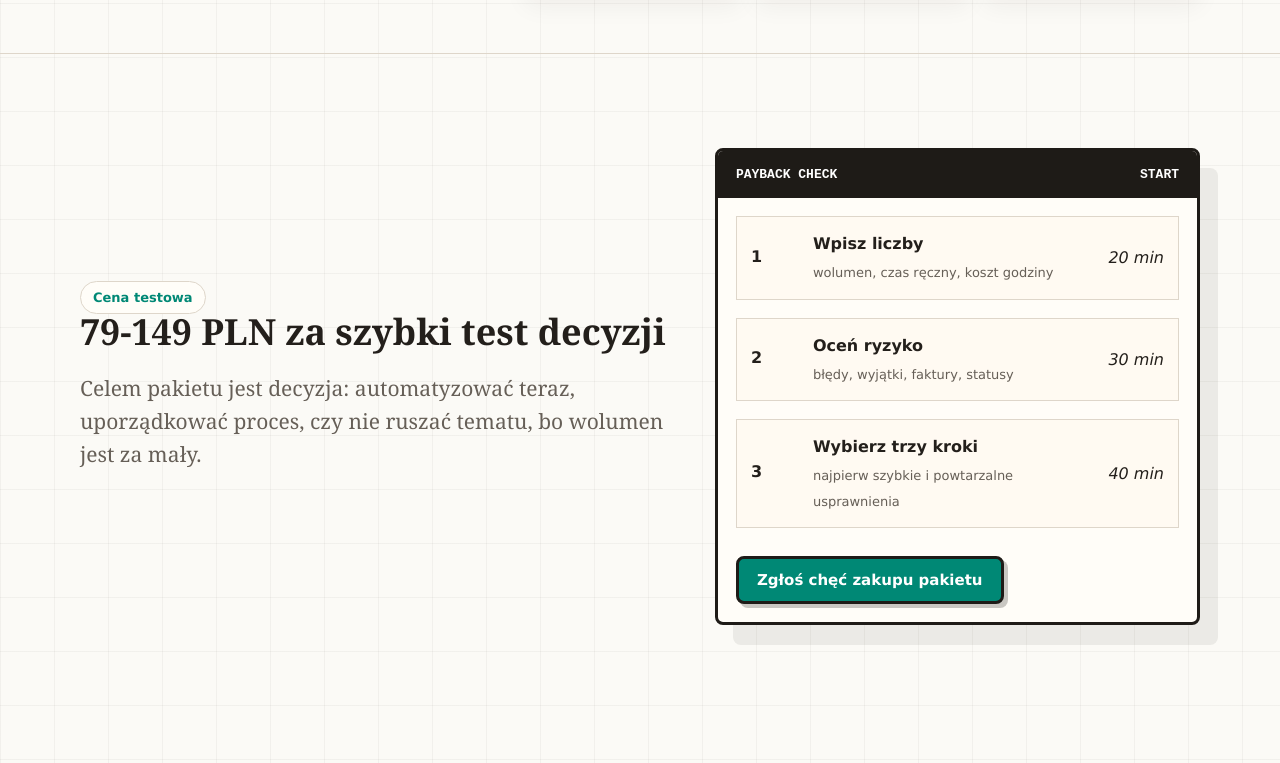
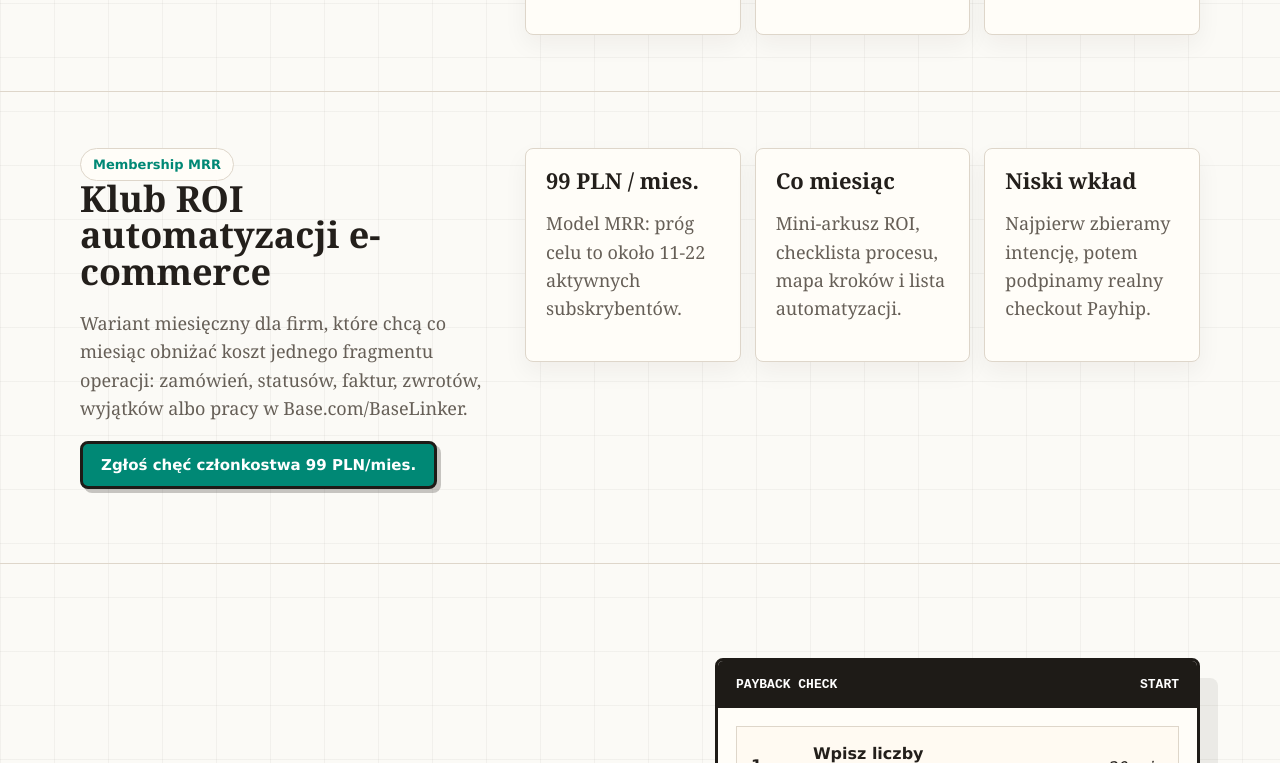
Before and after one commit to itmminfo/itmminfo.github.io, a plain HTML site: page pakiet-roi-automatyzacji-ecommerce/index.html in a window 1280 px wide. Shown: the part 1347-2110 px from the top of the page. Drawn offline with Linux system fonts and the light colour scheme.

Commit message:
Add Klub ROI membership interest path

```diff
--- a/pakiet-roi-automatyzacji-ecommerce/index.html
+++ b/pakiet-roi-automatyzacji-ecommerce/index.html
@@ -236,6 +236,7 @@
         <p class="lede">Arkusz ROI, checklista procesu i mapa pierwszych automatyzacji dla sklepów, które chcą policzyć koszt ręcznej obsługi zamówień przed większym wdrożeniem.</p>
         <div class="actions">
           <a class="button teal" href="/kalkulator-kosztu-obslugi-zamowien/?intent=pakiet_roi#lead">Zgłoś chęć zakupu pakietu</a>
+          <a class="button secondary" href="/kalkulator-kosztu-obslugi-zamowien/?intent=klub_roi#lead">Zgłoś chęć Klubu ROI</a>
           <a class="button secondary" href="/kalkulator-kosztu-obslugi-zamowien/">Najpierw policz koszt</a>
         </div>
       </div>
@@ -271,6 +272,22 @@
           <article class="card"><h3>100+ zamówień miesięcznie</h3><p>Gdy ręczna obsługa zaczyna mieć realny koszt operacyjny.</p></article>
           <article class="card"><h3>Kilka kanałów</h3><p>Allegro, sklep, hurt, system faktur, magazyn lub kurierzy.</p></article>
           <article class="card"><h3>Widoczne wyjątki</h3><p>Błędne adresy, opóźnione statusy, poprawki faktur i sprawy problemowe.</p></article>
+        </div>
+      </div>
+    </section>
+
+    <section class="section">
+      <div class="shell section-grid">
+        <div>
+          <span class="eyebrow">Membership MRR</span>
+          <h2>Klub ROI automatyzacji e-commerce</h2>
+          <p>Wariant miesięczny dla firm, które chcą co miesiąc obniżać koszt jednego fragmentu operacji: zamówień, statusów, faktur, zwrotów, wyjątków albo pracy w Base.com/BaseLinker.</p>
+          <p><a class="button teal" href="/kalkulator-kosztu-obslugi-zamowien/?intent=klub_roi#lead">Zgłoś chęć członkostwa 99 PLN/mies.</a></p>
+        </div>
+        <div class="cards">
+          <article class="card"><h3>99 PLN / mies.</h3><p>Model MRR: próg celu to około 11-22 aktywnych subskrybentów.</p></article>
+          <article class="card"><h3>Co miesiąc</h3><p>Mini-arkusz ROI, checklista procesu, mapa kroków i lista automatyzacji.</p></article>
+          <article class="card"><h3>Niski wkład</h3><p>Najpierw zbieramy intencję, potem podpinamy realny checkout Payhip.</p></article>
         </div>
       </div>
     </section>
```
Also changed, not shown: kalkulator-kosztu-obslugi-zamowien/index.html (+6 -3 lines).
